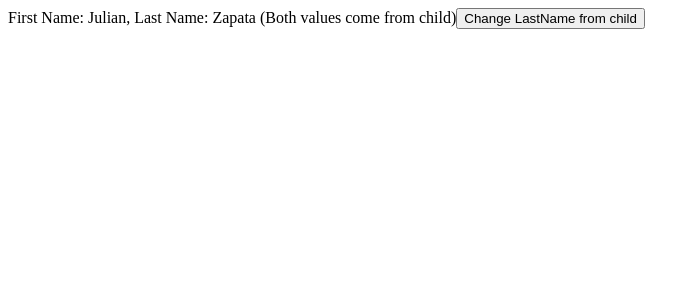
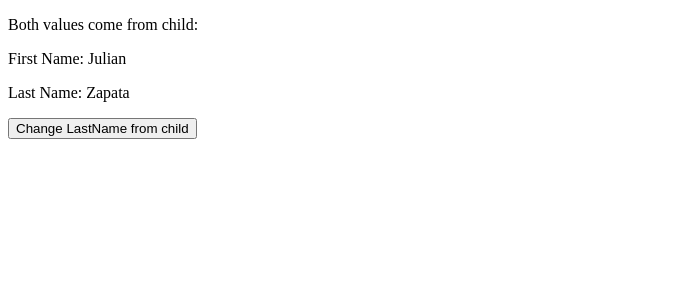
Before and after one commit to julianandreszb/vue-js-certification, a Vue app: page / in a window 1280 px wide. Shown: the top 300 px of the page, without its empty margins (0-700 px from the left). Built offline with nearby package versions, Linux system fonts and the light colour scheme.

Commit message:
Save progress: scoped slots (share props with parent)

```diff
--- a/src/App.vue
+++ b/src/App.vue
@@ -14,7 +14,7 @@
 // import DefineAsyncComponent from '@/components/Component/AsyncComp/DefineAsyncComponent.vue'
 // import VModelParent from '@/components/Component/VModel/VModelParent.vue'
 //import VModelParent from '@/components/Component/VModel/VModelParent.vue'
-import ParentWrapper from '@/components/Component/Slot/ScopedSlots/ParentWrapper.vue'
+import ParentWrapper from '@/components/Component/Slot/ScopedSlots/ChildScopedSlotParentWrapper.vue'
 </script>
 
 <template>
--- /dev/null
+++ b/src/components/Component/Slot/ScopedSlots/ChildScopedSlotParentWrapper.vue
@@ -0,0 +1,13 @@
+<script setup>
+import ChildSlotScoped from '@/components/Component/Slot/ScopedSlots/ChildScopedSlot.vue'
+</script>
+
+<template>
+  <ChildSlotScoped v-slot="slotProps">
+    <p>Both values come from child:</p>
+    <p>{{ `First Name: ${slotProps.firstName}` }}</p>
+    <p>{{ `Last Name: ${slotProps.lastName}` }}</p>
+  </ChildSlotScoped>
+</template>
+
+<style scoped></style>
--- a/src/components/Component/Slot/ScopedSlots/ParentWrapper.vue
+++ /dev/null
@@ -1,13 +0,0 @@
-<script setup>
-import ChildSlotScoped from '@/components/Component/Slot/ScopedSlots/ChildSlotScoped.vue'
-</script>
-
-<template>
-  <ChildSlotScoped v-slot="slotProps">
-    {{
-      `First Name: ${slotProps.firstName}, Last Name: ${slotProps.lastName} (Both values come from child)`
-    }}
-  </ChildSlotScoped>
-</template>
-
-<style scoped></style>
```
Also changed, not shown: src/components/Component/Slot/ScopedSlots/ChildScopedSlot.vue (renamed from src/components/Component/Slot/ScopedSlots/ChildSlotScoped.vue).
